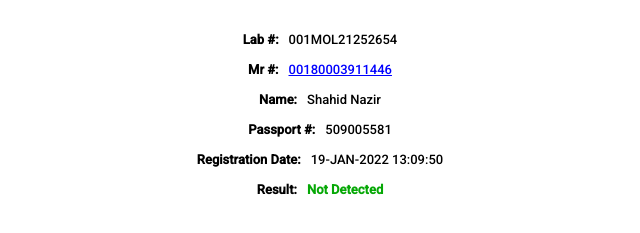
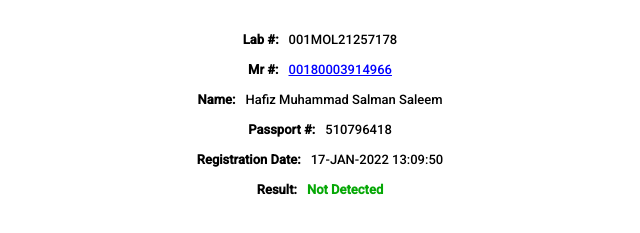
Before and after one commit to shaukatkhanum/salman-saleem, a plain HTML site: page index.html in a window 1280 px wide. Shown: the part 143-376 px from the top of the page, without its empty margins (320-960 px from the left). Drawn offline with Linux system fonts and the light colour scheme.

Commit message:
jdhhdjhshsahfsadhf ask hfksfksh fk sfkhshkfhklas

```diff
--- a/index.html
+++ b/index.html
@@ -20,25 +20,25 @@
       <div class="info">
         <div class="item">
           <div class="bold">Lab #:</div>
-          <div class="detail">001MOL21252654</div>
+          <div class="detail">001MOL21257178</div>
         </div>
         <div class="item">
           <div class="bold">Mr #:</div>
           <div class="detail">
-            <span class="underline">00180003911446</span>
+            <span class="underline">00180003914966</span>
           </div>
         </div>
         <div class="item">
           <div class="bold">Name:</div>
-          <div class="detail">Shahid Nazir</div>
+          <div class="detail">Hafiz Muhammad Salman Saleem</div>
         </div>
         <div class="item">
           <div class="bold">Passport #:</div>
-          <div class="detail">509005581</div>
+          <div class="detail">510796418</div>
         </div>
         <div class="item">
           <div class="bold">Registration Date:</div>
-          <div class="detail">19-JAN-2022 13:09:50</div>
+          <div class="detail">17-JAN-2022 13:09:50</div>
         </div>
         <div class="item">
           <div class="bold">Result:</div>
```
